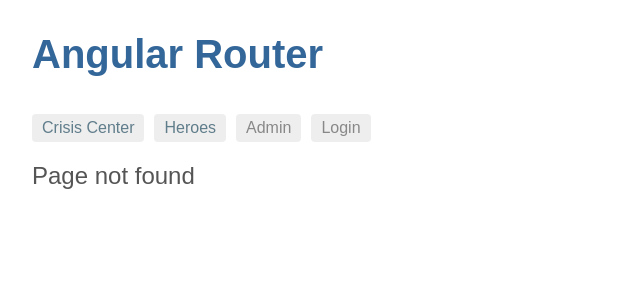
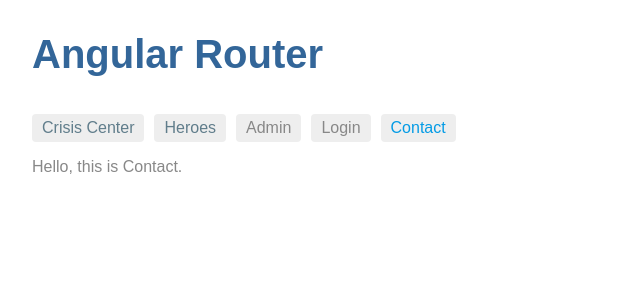
Before and after one commit to ZhangZongkun/my-router, an Angular app: page /contact in a window 1280 px wide. Before the commit this address had no page. Shown: the top 300 px of the page, without its empty margins (0-640 px from the left). Built offline with nearby package versions, Linux system fonts and the light colour scheme.

Commit message:
增加ContactModule

```diff
--- a/src/app/app.component.html
+++ b/src/app/app.component.html
@@ -5,5 +5,6 @@
   <a routerLink="/superheroes" routerLinkActive="active">Heroes</a>
   <a>Admin</a>
   <a>Login</a>
+  <a routerLink="/contact" routerLinkActive="active">Contact</a>
 </nav>
 <router-outlet></router-outlet>
--- a/src/app/app.module.ts
+++ b/src/app/app.module.ts
@@ -4,6 +4,7 @@ import { FormsModule } from '@angular/forms';
 import { HttpModule } from '@angular/http';
 
 import { HeroesModule } from './heroes/heroes.module';
+import { ContactModule } from './contact/contact.module';
 import { AppRoutingModule } from './app-routing.module';
 
 import { AppComponent } from './app.component';
@@ -11,7 +12,7 @@ import { PageNotFoundComponent } from './not-found.component';
 
 @NgModule({
   declarations: [AppComponent, PageNotFoundComponent],
-  imports: [BrowserModule, FormsModule, HttpModule, HeroesModule, AppRoutingModule],
+  imports: [BrowserModule, FormsModule, HttpModule, HeroesModule, ContactModule, AppRoutingModule],
   providers: [],
   bootstrap: [AppComponent]
 })
--- /dev/null
+++ b/src/app/contact/contact.component.ts
@@ -0,0 +1,12 @@
+import { Component, OnInit } from '@angular/core';
+
+@Component({
+  template: `
+    <p>Hello, this is Contact.</p>
+  `
+})
+export class ContactComponent implements OnInit {
+  ngOnInit(): void {
+  }
+
+}
```
Also changed, not shown: src/app/contact/contact-routing.module.ts (added, +13 -0 lines), src/app/contact/contact.module.ts (added, +12 -0 lines).
